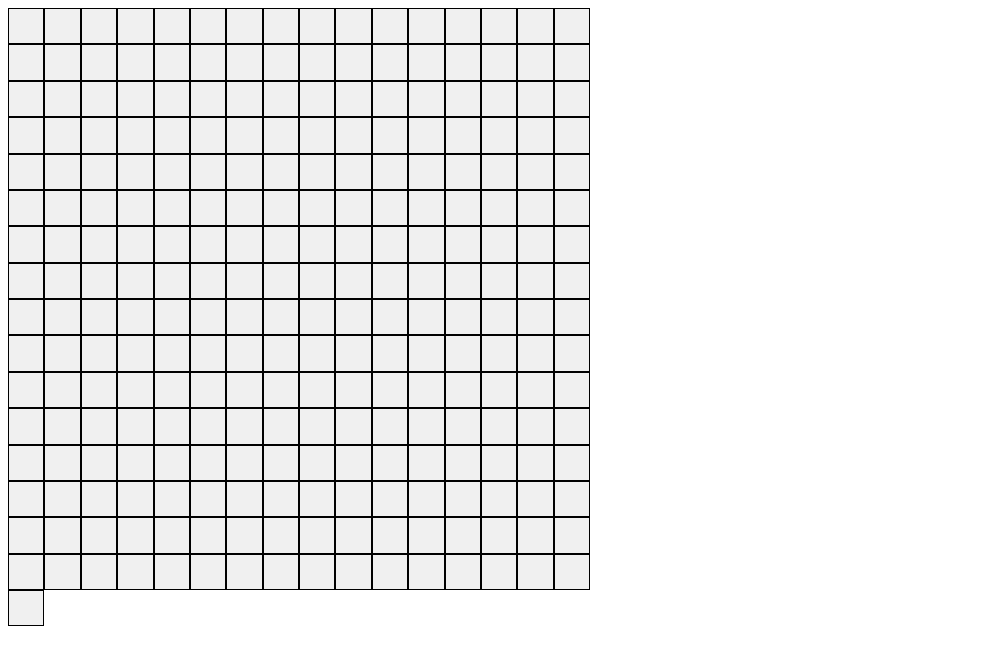
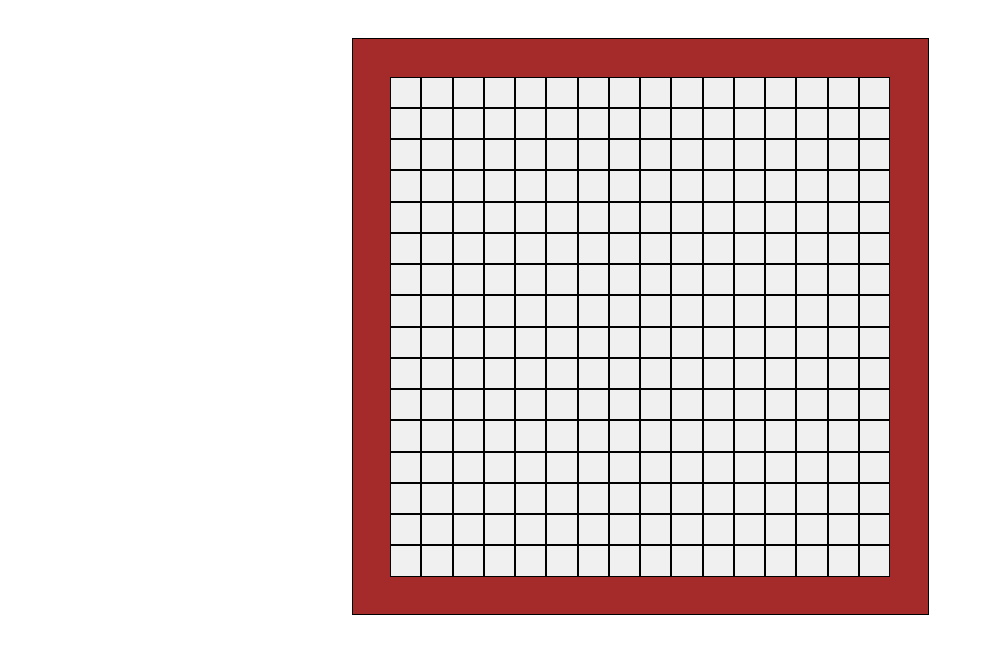
Before and after one commit to ProgressChris88/odin-etch-a-sketch, a plain HTML site: page index.html in a window 1280 px wide. Shown: the whole page, without its empty margins (0-984 px from the left). Drawn offline with Linux system fonts and the light colour scheme.

Commit message:
Implement flex to display grid

```diff
--- a/index.html
+++ b/index.html
@@ -7,7 +7,9 @@
   </head>
 
   <body>
-    <div id="grid"></div>
+    <div class="container">
+      <div id="grid"></div>
+    </div>
     <script src="script.js"></script>
   </body>
 </html>
--- a/script.js
+++ b/script.js
@@ -1,15 +1,15 @@
 // Make function to create grid into 16 by 16 divs
 
-console.log("I'm alive!")
+console.log("I'm alive!");
 
 function makeGrid() {
-  for (let i = 0; i <= 256; i++) {
-    let div = document.createElement('div');
-    div.classList.add('cell');
-    div.addEventListener('click', function(event) {
-      event.target.style.backgroundColor = 'black';
+  for (let i = 1; i <= 256; i++) {
+    let div = document.createElement("div");
+    div.classList.add("cell");
+    div.addEventListener("click", function (event) {
+      event.target.style.backgroundColor = "black";
       console.log(event);
-    })
+    });
     grid.appendChild(div);
   }
 }
@@ -18,9 +18,6 @@ function makeGrid() {
 
 const grid = document.querySelector("#grid");
 
-// Add into the container
-
 // Trigger different class by clicking grid cell
 
-
 makeGrid();
--- a/style.css
+++ b/style.css
@@ -1,18 +1,29 @@
+body {
+  display: flex;
+  justify-content: center;
+}
+
 #grid {
   display: flex;
-  flex-wrap: wrap;
-  height: 590x;
-  width: 590px;
+  flex-flow: row wrap;
+  height: 500px;
+  width: 500px;
 }
 
 .cell {
   background-color: rgb(240, 240, 240);
-  width: 34.375px;
-  height: 34.375px;
+  width: 29.25px;
+  height: 29.25px;
   border: 1px solid rgb(0, 0, 0);
 }
 
-#container {
+.container {
+  margin-top: 30px;
   width: 575px;
   height: 575px;
+  border: 1px solid black;
+  display: flex;
+  justify-content: center;
+  align-items: center;
+  background-color: brown;
 }
```
